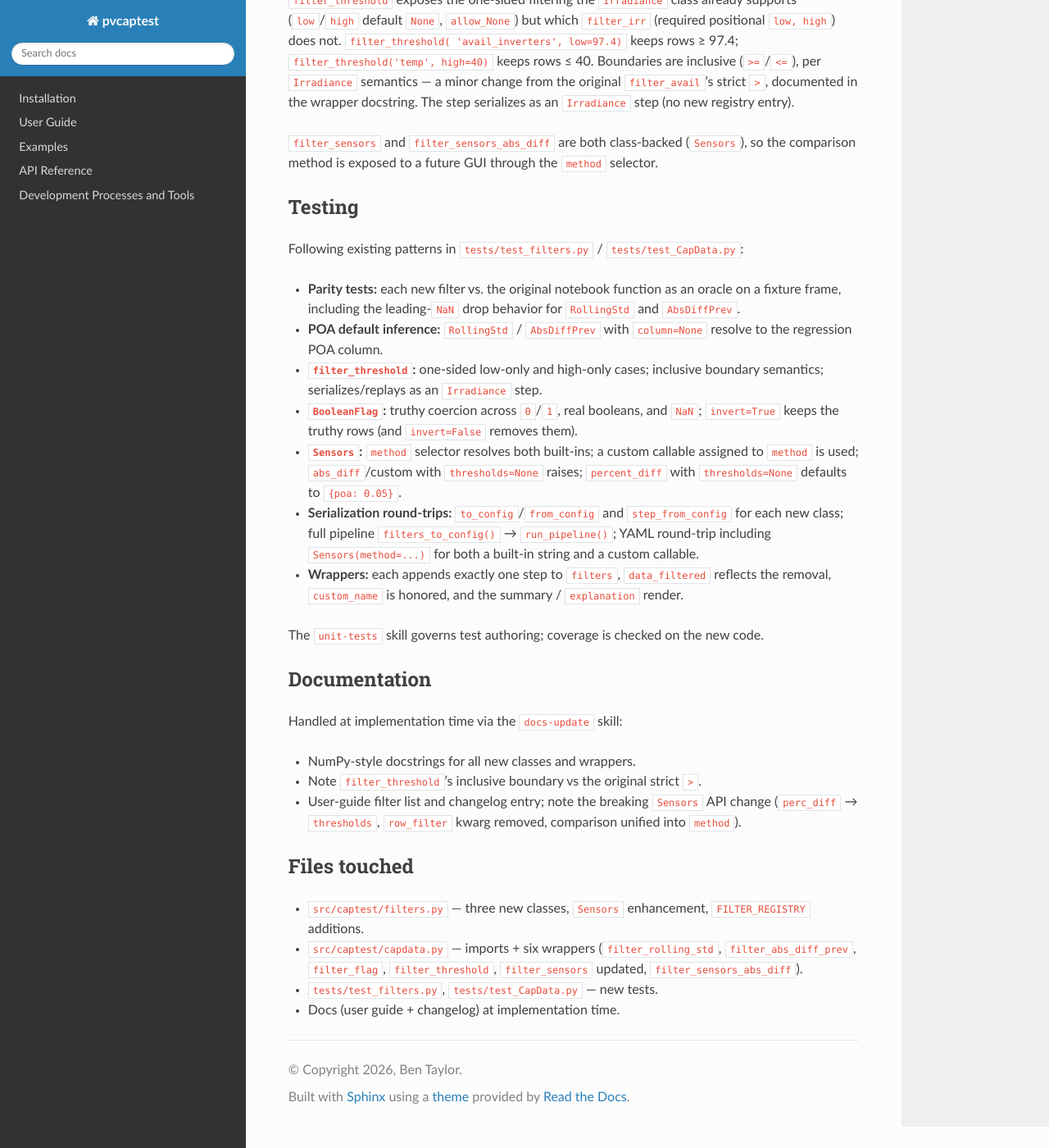
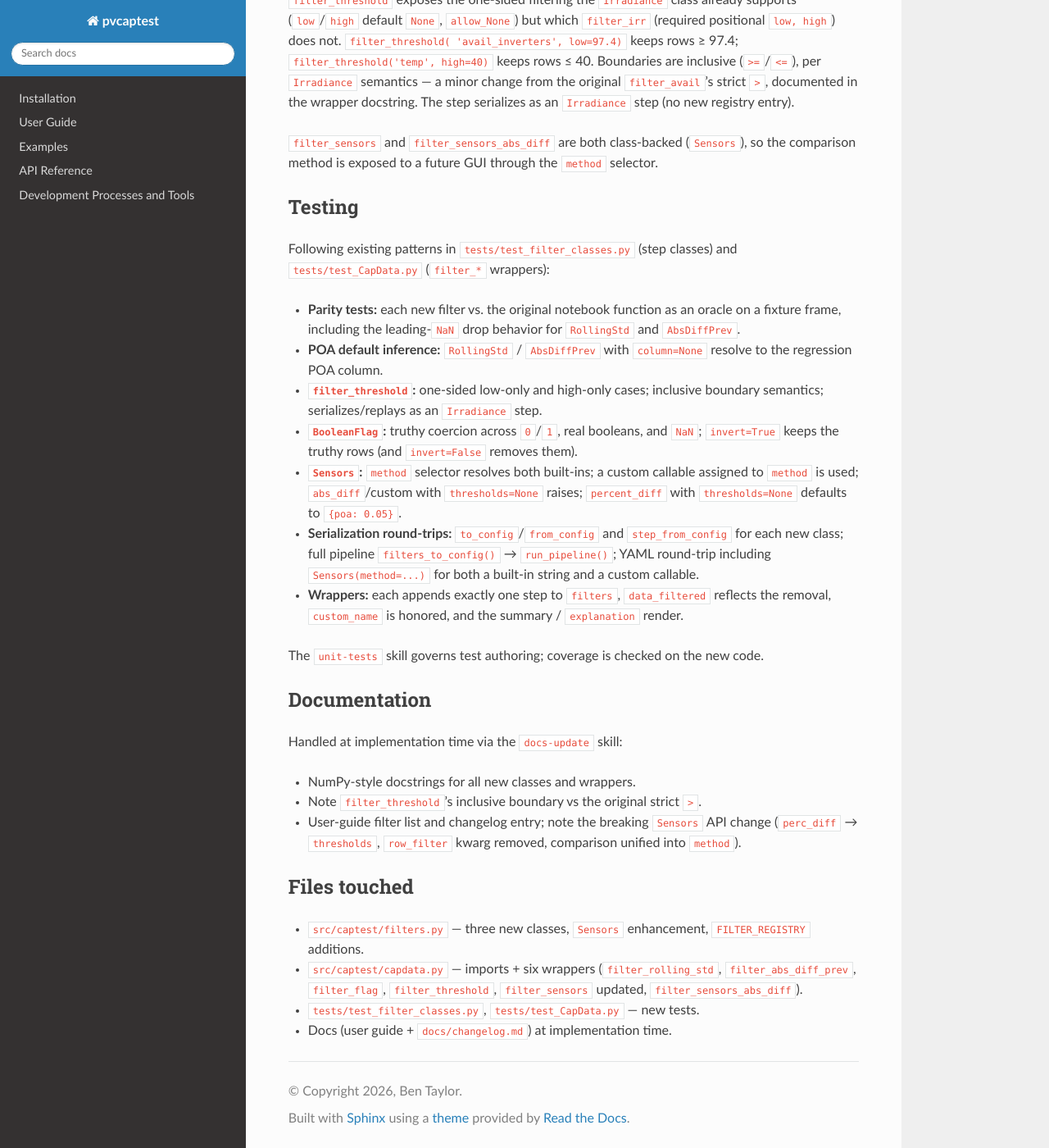
Before and after one commit to pvcaptest/pvcaptest, a Sphinx documentation site: the page built from docs/superpowers/specs/2026-06-28-filter-classes-from-custom-functions-design.md, in a window 1280 px wide and 1400 px high, scrolled down 5443 px. Shown: the whole window at 82% size. Built offline with Sphinx 7.4.7 and the Read the Docs theme 3.1.0, drawn with Linux system fonts in a browser that asks for light colours; pages that are not in the unit, such as notebooks, are missing from menus.

Commit message:
docs: re-review spec vs current master (test file paths, changelog)
Co-Authored-By: Claude Opus 4.8 <noreply@anthropic.com>

```diff
--- a/docs/superpowers/specs/2026-06-28-filter-classes-from-custom-functions-design.md
+++ b/docs/superpowers/specs/2026-06-28-filter-classes-from-custom-functions-design.md
@@ -263,7 +263,8 @@ strict `>`, documented in the wrapper docstring. The step serializes as an
 
 ## Testing
 
-Following existing patterns in `tests/test_filters.py` / `tests/test_CapData.py`:
+Following existing patterns in `tests/test_filter_classes.py` (step classes) and
+`tests/test_CapData.py` (`filter_*` wrappers):
 
 - **Parity tests:** each new filter vs. the original notebook function as an
   oracle on a fixture frame, including the leading-`NaN` drop behavior for
@@ -305,5 +306,5 @@ Handled at implementation time via the `docs-update` skill:
 - `src/captest/capdata.py` — imports + six wrappers
   (`filter_rolling_std`, `filter_abs_diff_prev`, `filter_flag`,
   `filter_threshold`, `filter_sensors` updated, `filter_sensors_abs_diff`).
-- `tests/test_filters.py`, `tests/test_CapData.py` — new tests.
-- Docs (user guide + changelog) at implementation time.
+- `tests/test_filter_classes.py`, `tests/test_CapData.py` — new tests.
+- Docs (user guide + `docs/changelog.md`) at implementation time.
```
